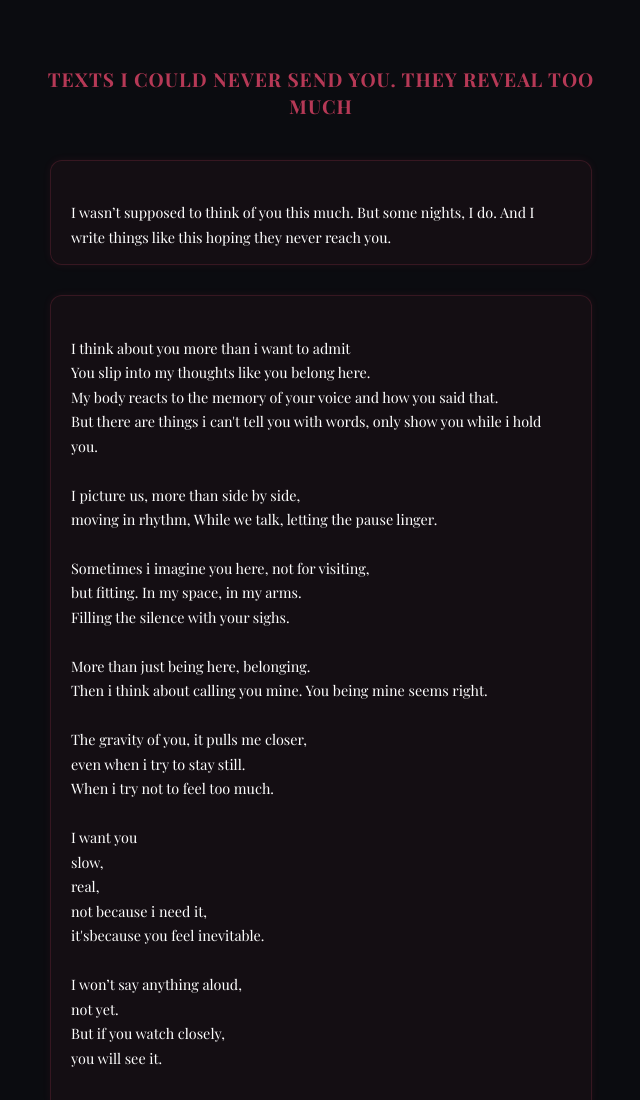
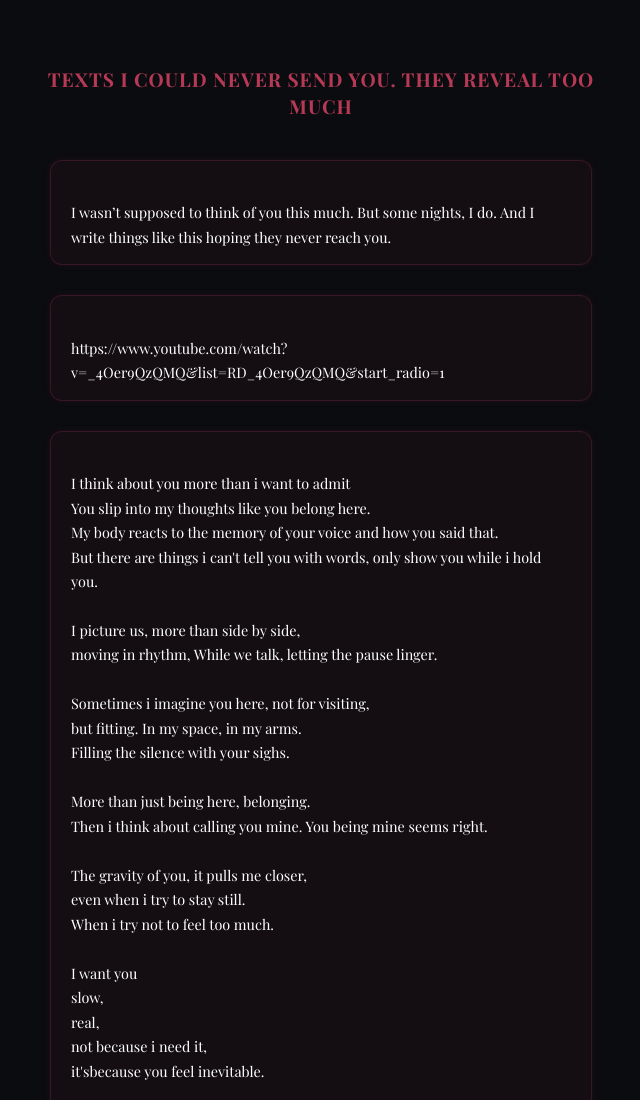
Before and after one commit to Revas00/felizcumple-gisselle, a plain HTML site: page deeper.html in a window 1280 px wide. Shown: the top 1100 px of the page, without its empty margins (319-959 px from the left). Drawn offline with nearby package versions, Linux system fonts and the light colour scheme.

Commit message:
Update deeper.html

```diff
--- a/deeper.html
+++ b/deeper.html
@@ -65,6 +65,10 @@
 
   <div class="text-bubble">
 I wasn’t supposed to think of you this much. But some nights, I do. And I write things like this hoping they never reach you.
+  </div>
+
+ <div class="text-bubble">
+https://www.youtube.com/watch?v=_4Oer9QzQMQ&list=RD_4Oer9QzQMQ&start_radio=1
   </div>
 
   <div class="text-bubble">
```
